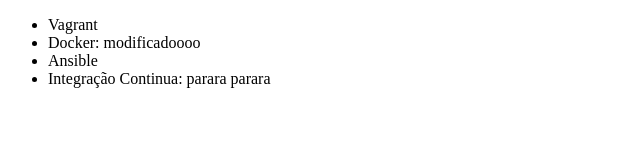
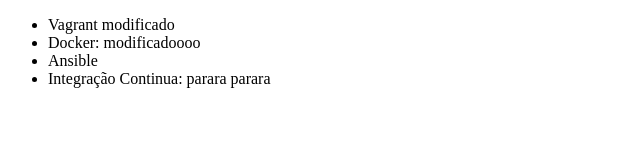
Before and after one commit to IngridAlmeida/Alura-GIT, a plain HTML site: page index.html in a window 1280 px wide. Shown: the whole page, without its empty margins (0-640 px from the left). Drawn offline with Linux system fonts and the light colour scheme.

Commit message:
Corrigindo curso vagrant

```diff
--- a/index.html
+++ b/index.html
@@ -6,7 +6,7 @@
 </head>
 <body>
     <ul>
-        <li>Vagrant</li>
+        <li>Vagrant modificado</li>
         <li>Docker: modificadoooo</li>
         <li>Ansible</li>
         <li>Integração Continua: parara parara</li>
```
